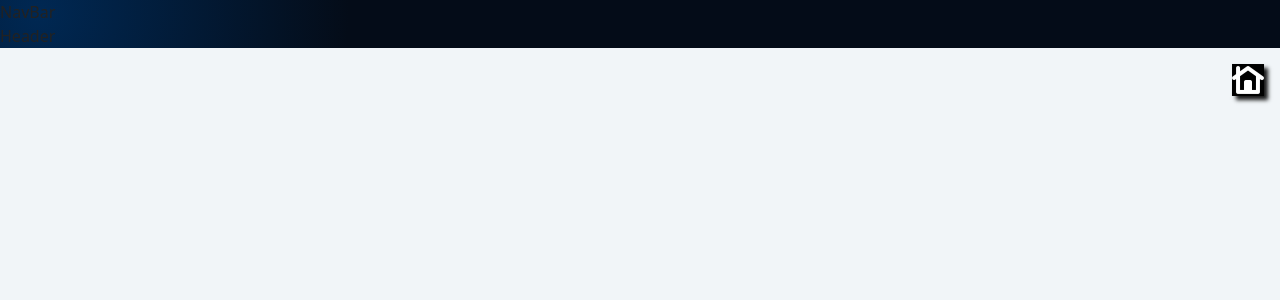
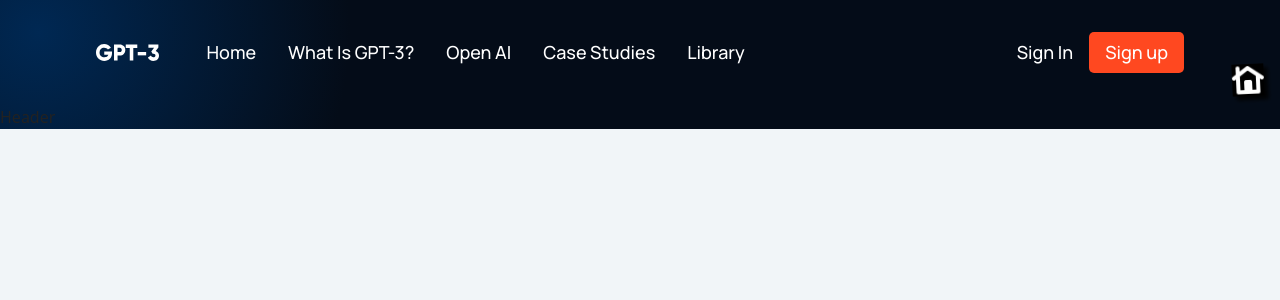
Before and after one commit to Ulrich-Tonmoy/website-reactjs, a React (Create React App) app: page /website-reactjs/gpt-3 in a window 1280 px wide. Shown: the top 300 px of the page. Built offline with nearby package versions, Linux system fonts and the light colour scheme.

Commit message:
navbar finished

```diff
--- a/src/apps/gtp-3/components/navbar/NavBar.jsx
+++ b/src/apps/gtp-3/components/navbar/NavBar.jsx
@@ -1,5 +1,63 @@
 import "./navbar.css";
+import logo from "../../assets/logo.svg";
+import { useState } from "react";
+import { RiMenu3Line, RiCloseLine } from "react-icons/ri";
 
 export default function NavBar() {
-    return <div>NavBar</div>;
+    const [toogleMenu, setToogleMenu] = useState(false);
+
+    return (
+        <div className="gpt3__navbar">
+            <div className="gpt3__navbar-links">
+                <div className="gpt3__navbar-links_logo">
+                    <img src={logo} alt="logo" />
+                </div>
+                <div className="gpt3__navbar-links_container">
+                    <Links />
+                </div>
+            </div>
+            <div className="gpt3__navbar-sign">
+                <p>Sign in</p>
+                <button type="button">Sign up</button>
+            </div>
+            <div className="gpt3__navbar-menu">
+                {toogleMenu ? (
+                    <RiCloseLine color="#fff" size={27} onClick={() => setToogleMenu(false)} />
+                ) : (
+                    <RiMenu3Line color="#fff" size={27} onClick={() => setToogleMenu(true)} />
+                )}
+                {toogleMenu && (
+                    <div className="gpt3__navbar-menu_container scale-up-center">
+                        <div className="gpt3__navbar-menu_container-links">
+                            <Links />
+                            <div className="gpt3__navbar-menu_container-links-sign">
+                                <p>Sign in</p>
+                                <button type="button">Sign up</button>
+                            </div>
+                        </div>
+                    </div>
+                )}
+            </div>
+        </div>
+    );
 }
+
+const Links = () => (
+    <>
+        <p>
+            <a href="#home">Home</a>
+        </p>
+        <p>
+            <a href="#wgpt3">What is GPT-3?</a>
+        </p>
+        <p>
+            <a href="#possibility">Open AI</a>
+        </p>
+        <p>
+            <a href="#features">Case Studies</a>
+        </p>
+        <p>
+            <a href="#blog">Library</a>
+        </p>
+    </>
+);
--- a/src/apps/gtp-3/components/navbar/navbar.css
+++ b/src/apps/gtp-3/components/navbar/navbar.css
@@ -2,7 +2,6 @@
     display: flex;
     justify-content: space-between;
     align-items: center;
-
     padding: 2rem 6rem;
 }
 
@@ -42,7 +41,6 @@
     font-size: 18px;
     line-height: 25px;
     text-transform: capitalize;
-
     margin: 0 1rem;
     cursor: pointer;
 }
@@ -51,7 +49,7 @@
 .gpt3__navbar-menu_container button {
     padding: 0.5rem 1rem;
     color: #fff;
-    background: #FF4820;
+    background: #ff4820;
     font-family: var(--font-family);
     font-weight: 500;
     font-size: 18px;
@@ -64,7 +62,6 @@
 
 .gpt3__navbar-menu {
     margin-left: 1rem;
-
     display: none;
     position: relative;
 }
@@ -78,7 +75,6 @@
     justify-content: flex-end;
     align-items: flex-end;
     flex-direction: column;
-
     text-align: end;
     background: var(--color-footer);
     padding: 2rem;
@@ -88,7 +84,7 @@
     margin-top: 1rem;
     min-width: 210px;
     border-radius: 5px;
-    box-shadow: 0px 0px 5px rgba(0,0, 0,0.2);
+    box-shadow: 0px 0px 5px rgba(0, 0, 0, 0.2);
 }
 
 .gpt3__navbar-menu_container p {
```
